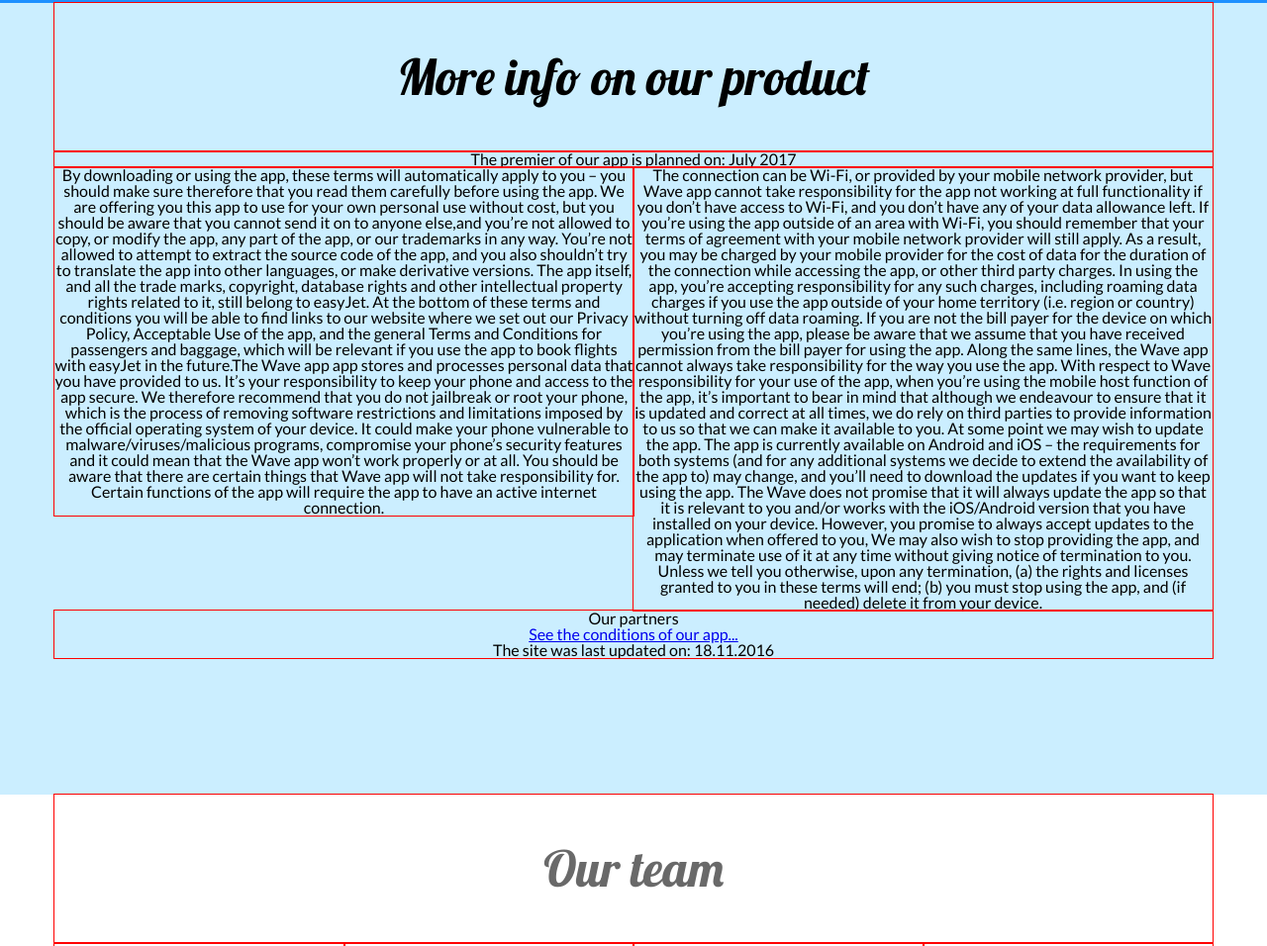
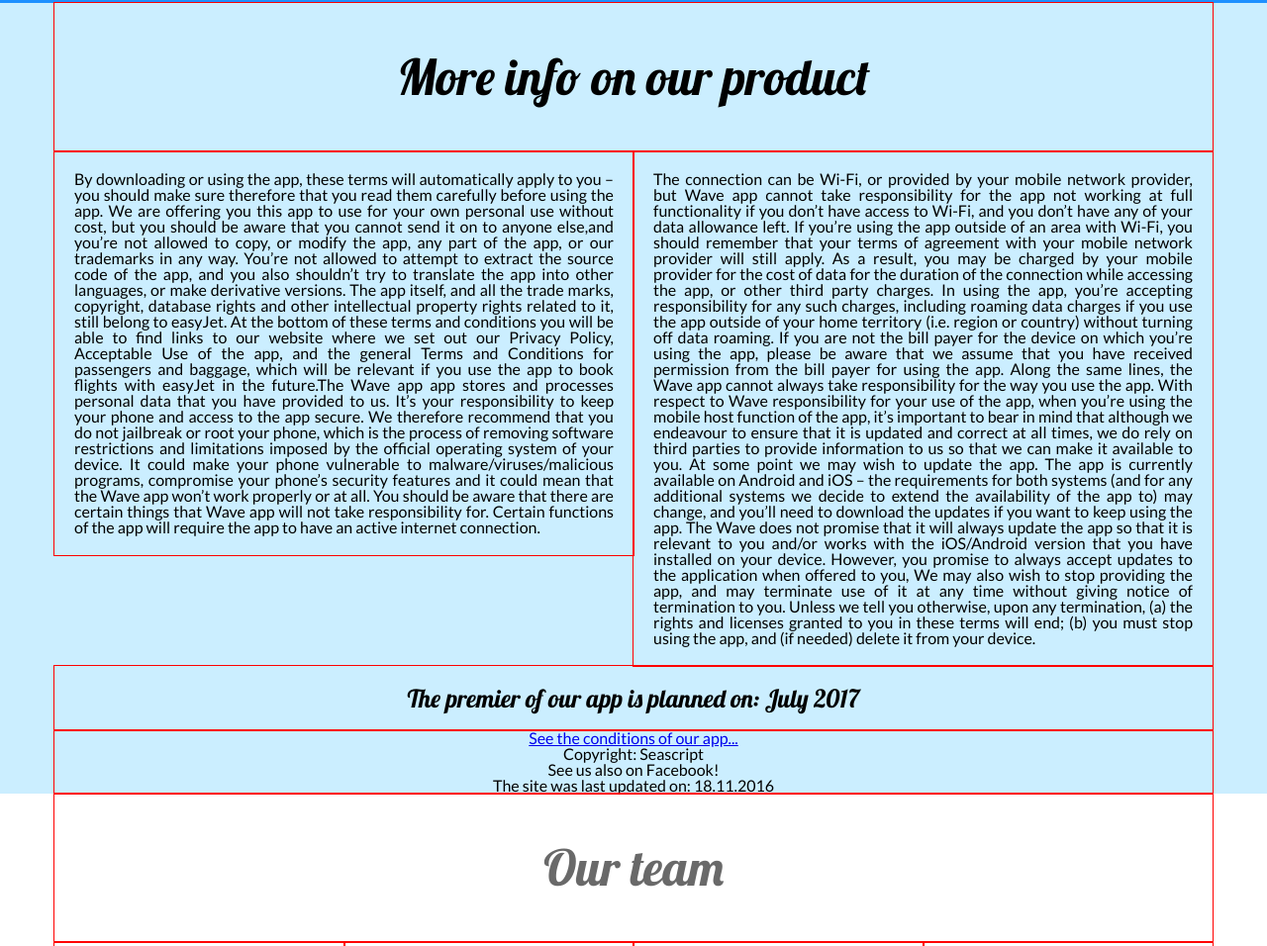
Before and after one commit to infoshareacademy/jfdd5-seascript, a plain HTML site: page index.html in a window 1280 px wide. Shown: the part 1997-2953 px from the top of the page at 99% size. Drawn offline with Linux system fonts and the light colour scheme; files whose address does not match are found by name.

Commit message:
Modyfikacja stylowania zdjęć teamu

```diff
--- a/assets/css/features-extended.css
+++ b/assets/css/features-extended.css
@@ -1,14 +1,20 @@
 #product-extra-info {
-    height: 100vh;
     background: #cbeeff;
     text-align: center;
-
 }
 
 .terms-and-conditions {
 
 }
 
-.terms-and-conditions-specification {
+.terms-specs {
+    padding: 20px;
+    text-align: justify;
 
 }
+
+.product-premier {
+    font-size: 25px;
+    padding: 20px;
+    font-family: 'Lobster', cursive;
+}
--- a/assets/css/grid.css
+++ b/assets/css/grid.css
@@ -1,3 +1,16 @@
+.container {
+    padding-right: 15px;
+    padding-left: 15px;
+    margin-right: auto;
+    margin-left: auto;
+}
+
+.row:after,
+.container:after {
+    clear: both;
+    display: block;
+    content:'';
+}
 
 [class^="col-"] {
     float: left;
--- a/assets/css/team.css
+++ b/assets/css/team.css
@@ -1,13 +1,6 @@
-.container {
-    padding-right: 15px;
-    padding-left: 15px;
-    margin-right: auto;
-    margin-left: auto;
-}
 
 #team {
     color: dimgray;
-    height: 100vh;
     background: #fff;
     text-align: center;
 }
@@ -44,6 +37,7 @@
 
 .team-photo-container img:hover {
     filter: grayscale(0);
+    transform: rotate(360deg);
     transition: .3s linear;
 }
 
--- a/index.html
+++ b/index.html
@@ -8,12 +8,12 @@
     <link href="https://fonts.googleapis.com/css?family=Lato|Lobster|Montserrat" rel="stylesheet">
     <link rel="stylesheet" type="text/css" href="assets/css/reset.css">
     <link rel="stylesheet" type="text/css" href="assets/css/grid.css">
-    <link rel="stylesheet" type="text/css" href="assets/css/team.css">
     <link rel="stylesheet" type="text/css" href="assets/css/teaser.css">
     <link rel="stylesheet" type="text/css" href="assets/css/nav.css">
     <link rel="stylesheet" type="text/css" href="assets/css/contact-form.css">
     <link rel="stylesheet" type="text/css" href="assets/css/features.css">
     <link rel="stylesheet" type="text/css" href="assets/css/features-extended.css">
+    <link rel="stylesheet" type="text/css" href="assets/css/team.css">
     <link rel="stylesheet" type="text/css" href="assets/icons/style.css">
 </head>
 
@@ -42,9 +42,13 @@
     <section id="features">
         <p>This is what could we do for you</p>
         <ul class="feature-list">
-            <li><span class="icon-question"></span>Lake, sea or river? Calm or adrenaline? You don't need to make a search,
-                <br> just tell us what you want!</li>
-            <li><span class="icon-search"></span>We would give you a list of offers and you will choose most interesting.</li>
+            <li><span class="icon-question"></span>Lake, sea or river? Calm or adrenaline? You don't need to make a
+                search,
+                <br> just tell us what you want!
+            </li>
+            <li><span class="icon-search"></span>We would give you a list of offers and you will choose most
+                interesting.
+            </li>
             <li><span class="icon-checkmark2"></span>We would prepare a ranking based on your choices.</li>
             <li><span class="icon-whatsapp"></span>Doubts? Contact directly with providers of chosen offers.</li>
         </ul>
@@ -52,8 +56,12 @@
     <section id="contact-form">
         <div>
             <h1>newsletter</h1>
-            <input type="checkbox" style="float: left"> <p>I agree for newsletter</p><div style="clear:both"></div>
-            <input type="checkbox" style="float: left"> <p>I agree for terms and conditions. We will use it only once.</p><div style="clear:both"></div>
+            <input type="checkbox" style="float: left">
+            <p>I agree for newsletter</p>
+            <div style="clear:both"></div>
+            <input type="checkbox" style="float: left">
+            <p>I agree for terms and conditions. We will use it only once.</p>
+            <div style="clear:both"></div>
         </div>
         <div>
             <input type="text" name="name" placeholder="NAME">
@@ -69,61 +77,92 @@
                     <h2 class="section-title">More info on our product</h2>
                 </div>
             </div>
-        <div class="row">
-            <div class="col-xs-12">
-                <p>The premier of our app is planned on: July 2017</p>
-            </div>
-        </div>
             <div class="terms-and-conditions row">
                 <div class="col-xs-6">
-                <p class="terms-and-conditions-specification">
-                    By downloading or using the app, these terms will automatically apply to you – you should make sure therefore that you read
-                    them carefully before using the app. We are offering you this app to use for your own personal use without cost, but you
-                    should be aware that you cannot send it on to anyone else,and you’re not allowed to copy, or modify the app, any part of the app,
-                    or our trademarks in any way. You’re not allowed to attempt to extract the source code of the app,
-                    and you also shouldn’t try to translate the app into other languages, or make derivative versions. The app itself,
-                    and all the trade marks, copyright, database rights and other intellectual property rights related to it, still belong to easyJet.
-                    At the bottom of these terms and conditions you will be able to find links to our website where we set out our Privacy Policy,
-                    Acceptable Use of the app, and the general Terms and Conditions for passengers and baggage, which will be relevant
-                    if you use the app to book flights with easyJet in the future.The Wave app app stores and processes personal data that you have provided to us. It’s your responsibility
-                    to keep your phone and access to the app secure. We therefore recommend that you do not jailbreak or root your phone, which is the process
-                    of removing software restrictions and limitations imposed by the official operating system of your device. It could make your phone vulnerable
-                    to malware/viruses/malicious programs, compromise your phone’s security features and it could mean that the Wave app won’t work properly or
-                    at all. You should be aware that there are certain things that Wave app will not take responsibility for. Certain functions of the app will require the
+                    <p class="terms-specs">
+                        By downloading or using the app, these terms will automatically apply to you – you should make
+                        sure therefore that you read
+                        them carefully before using the app. We are offering you this app to use for your own personal
+                        use without cost, but you
+                        should be aware that you cannot send it on to anyone else,and you’re not allowed to copy, or
+                        modify the app, any part of the app,
+                        or our trademarks in any way. You’re not allowed to attempt to extract the source code of the
+                        app,
+                        and you also shouldn’t try to translate the app into other languages, or make derivative
+                        versions. The app itself,
+                        and all the trade marks, copyright, database rights and other intellectual property rights
+                        related to it, still belong to easyJet.
+                        At the bottom of these terms and conditions you will be able to find links to our website where
+                        we set out our Privacy Policy,
+                        Acceptable Use of the app, and the general Terms and Conditions for passengers and baggage,
+                        which will be relevant
+                        if you use the app to book flights with easyJet in the future.The Wave app app stores and
+                        processes personal data that you have provided to us. It’s your responsibility
+                        to keep your phone and access to the app secure. We therefore recommend that you do not
+                        jailbreak or root your phone, which is the process
+                        of removing software restrictions and limitations imposed by the official operating system of
+                        your device. It could make your phone vulnerable
+                        to malware/viruses/malicious programs, compromise your phone’s security features and it could
+                        mean that the Wave app won’t work properly or
+                        at all. You should be aware that there are certain things that Wave app will not take
+                        responsibility for. Certain functions of the app will require the
                         app to have an active internet connection.
                     </p>
                 </div>
                 <div class="col-xs-6">
-                <p class="terms-and-conditions-specification">
-                    The connection can be Wi-Fi, or provided by your mobile network provider, but Wave app cannot take
-                    responsibility for the app not working at full functionality if you don’t have access to Wi-Fi, and you don’t have any of your data allowance left.
-                    If you’re using the app outside of an area with Wi-Fi, you should remember that your terms of agreement with your mobile network provider will still
-                    apply. As a result, you may be charged by your mobile provider for the cost of data for the duration of the connection while accessing the app,
-                    or other third party charges. In using the app, you’re accepting responsibility for any such charges, including roaming data charges if you use
-                    the app outside of your home territory (i.e. region or country) without turning off data roaming. If you are not the bill payer for the device on
-                    which you’re using the app, please be aware that we assume that you have received permission from the bill payer for using the app.
-                    Along the same lines, the Wave app cannot always take responsibility for the way you use the app. With respect to Wave responsibility for your
-                    use of the app, when you’re using the mobile host function of the app, it’s important to bear in mind that although we endeavour to ensure that it
-                    is updated and correct at all times, we do rely on third parties to provide information to us so that we can make it available to you.
-                    At some point we may wish to update the app. The app is currently available on Android and iOS – the requirements for both systems
-                    (and for any additional systems we decide to extend the availability of the app to) may change, and you’ll need to download the updates if you want
-                    to keep using the app. The Wave does not promise that it will always update the app so that it is relevant to you and/or works with the iOS/Android
-                    version that you have installed on your device. However, you promise to always accept updates to the application when offered to you, We may also
-                    wish to stop providing the app, and may terminate use of it at any time without giving notice of termination to you. Unless we tell you otherwise,
-                    upon any termination, (a) the rights and licenses granted to you in these terms will end; (b) you must stop using the app, and (if needed) delete
+                    <p class="terms-specs">
+                        The connection can be Wi-Fi, or provided by your mobile network provider, but Wave app cannot
+                        take
+                        responsibility for the app not working at full functionality if you don’t have access to Wi-Fi,
+                        and you don’t have any of your data allowance left.
+                        If you’re using the app outside of an area with Wi-Fi, you should remember that your terms of
+                        agreement with your mobile network provider will still
+                        apply. As a result, you may be charged by your mobile provider for the cost of data for the
+                        duration of the connection while accessing the app,
+                        or other third party charges. In using the app, you’re accepting responsibility for any such
+                        charges, including roaming data charges if you use
+                        the app outside of your home territory (i.e. region or country) without turning off data
+                        roaming. If you are not the bill payer for the device on
+                        which you’re using the app, please be aware that we assume that you have received permission
+                        from the bill payer for using the app.
+                        Along the same lines, the Wave app cannot always take responsibility for the way you use the
+                        app. With respect to Wave responsibility for your
+                        use of the app, when you’re using the mobile host function of the app, it’s important to bear in
+                        mind that although we endeavour to ensure that it
+                        is updated and correct at all times, we do rely on third parties to provide information to us so
+                        that we can make it available to you.
+                        At some point we may wish to update the app. The app is currently available on Android and iOS –
+                        the requirements for both systems
+                        (and for any additional systems we decide to extend the availability of the app to) may change,
+                        and you’ll need to download the updates if you want
+                        to keep using the app. The Wave does not promise that it will always update the app so that it
+                        is relevant to you and/or works with the iOS/Android
+                        version that you have installed on your device. However, you promise to always accept updates to
+                        the application when offered to you, We may also
+                        wish to stop providing the app, and may terminate use of it at any time without giving notice of
+                        termination to you. Unless we tell you otherwise,
+                        upon any termination, (a) the rights and licenses granted to you in these terms will end; (b)
+                        you must stop using the app, and (if needed) delete
                         it from your device.
                     </p>
+                </div>
+                <div class="row">
+                    <div class="col-xs-12">
+                        <p class="product-premier">The premier of our app is planned on: July 2017</p>
                     </div>
                 </div>
                 <div class="row">
                     <div class="col-xs-12">
-                <p>Our partners</p>
                         <p class="product-conditions"><a href="#">See the conditions of our app...</a></p>
+                        <p>Copyright: Seascript</p>
+                        <p>See us also on Facebook!</p>
                         <p>The site was last updated on: 18.11.2016</p>
-
+                    </div>
+                </div>
             </div>
         </div>
     </section>
+
     <section id="team">
         <div class="container">
             <div class="row">
@@ -188,7 +227,8 @@
                 <div class="col-sm-3">
                     <div class="team-member-panel">
                         <div class="team-photo-container">
-                                <img src="assets/image/agnieszka_photo.jpg" alt="The photo is unavailable" title="team-member-agnieszka"/>
+                            <img src="assets/image/agnieszka_photo.jpg" alt="The photo is unavailable"
+                                 title="team-member-agnieszka"/>
                         </div>
                         <h2 class="team-member-name">Agnieszka Jankowska</h2>
                         <p class="team-member-description">
```
Lines whose indentation alone changed are shown as unchanged.
